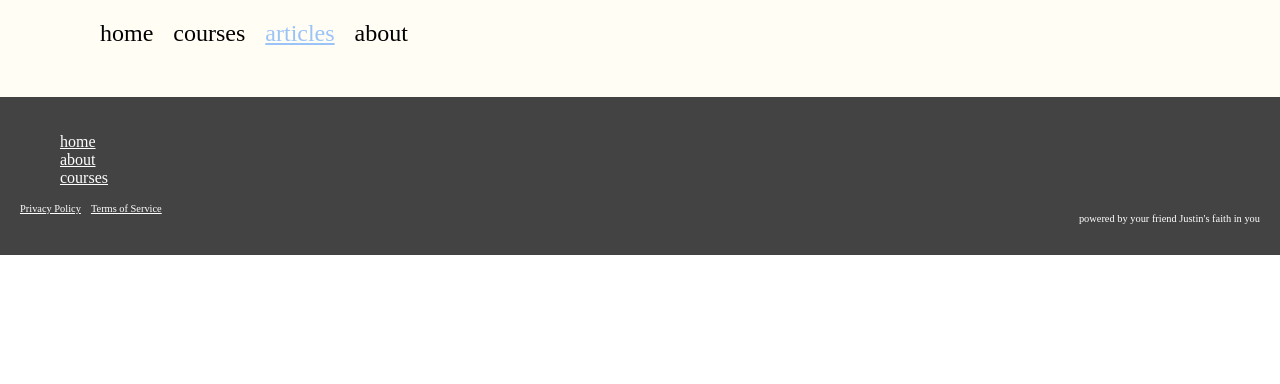
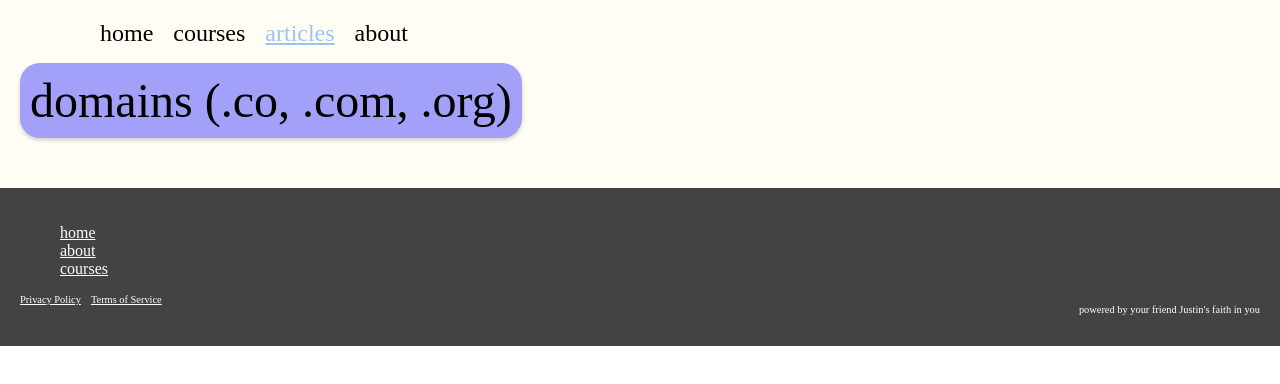
Before and after one commit to Domain-Force/frontline, a React (Create React App) app in the folder domain-force-front/: page /articles/domains in a window 1280 px wide. Shown: the top 384 px of the page. Built offline with nearby package versions, Linux system fonts and the light colour scheme; a web font is replaced by a local one.

Commit message:
[ADD] Created ArticleDomain page, routed the URL, and initialized the component

```diff
--- a/domain-force-front/src/App.js
+++ b/domain-force-front/src/App.js
@@ -8,6 +8,7 @@ import Articles from './pages/Articles';
 import NavBar from './components/NavBar';
 import Footer from './components/Footer';
 import ArticleDocker from './pages/articles/ArticleDocker';
+import ArticleDomain from './pages/articles/ArticleDomain';
 
 function App() {
   return (
@@ -27,6 +28,7 @@ function App() {
 				<Route path="/courses" element={<Courses />}/>
 				<Route path="/articles" element={<Articles />}/>
 				<Route path="/articles/docker" element={<ArticleDocker color="#FF9C9C"/>} />
+				<Route path="/articles/domains" element={<ArticleDomain color="#A2A0F8"/>} />
 			</Routes>
 		</main>
 		<Footer/>
--- a/domain-force-front/src/pages/Articles.js
+++ b/domain-force-front/src/pages/Articles.js
@@ -19,7 +19,7 @@ function Articles() {
 				<ArticleItem name="jira (not cumin seeds)" color="#96EBF6" />
 				<ArticleItem name="cloudflare (oooh clouds)" color="#C3C9D2" />
 				<ArticleItem name="figma (design cool things)" color="#4489F0" />
-				<ArticleItem name="domains (.com, .co, .org)" color="#A2A0F8" />
+				<ArticleItem path="domains" name="domains (.com, .co, .org)" color="#A2A0F8" />
 				<ArticleItem name="web hosting" color="#FF9C9C" />
 				<ArticleItem name="postgresql (post squeal)" color="#FCEE74" />
 				<ArticleItem name="python lists (aka arrays)" color="#9CD000" />
--- /dev/null
+++ b/domain-force-front/src/pages/articles/ArticleDomain.js
@@ -0,0 +1,15 @@
+import React from 'react';
+import ArticleModal from '../../components/ArticleModal';
+
+function ArticleDomain(props) {
+	const { color } = props;
+	return (
+	<div className='cards-container'>
+		<div className="article-heading-background" style={{backgroundColor: color}}>
+			<p className="article-heading" >domains (.co, .com, .org)</p>
+		</div>
+	</div>
+);
+}
+
+export default ArticleDomain;
```
